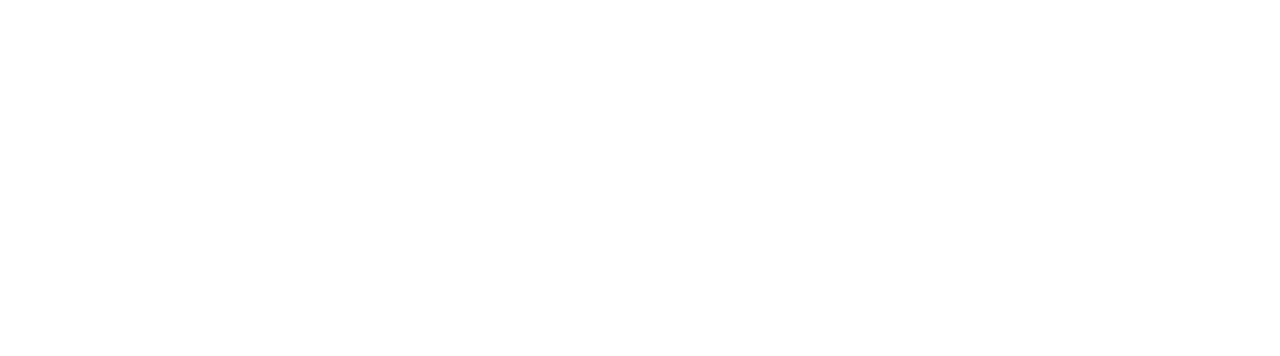
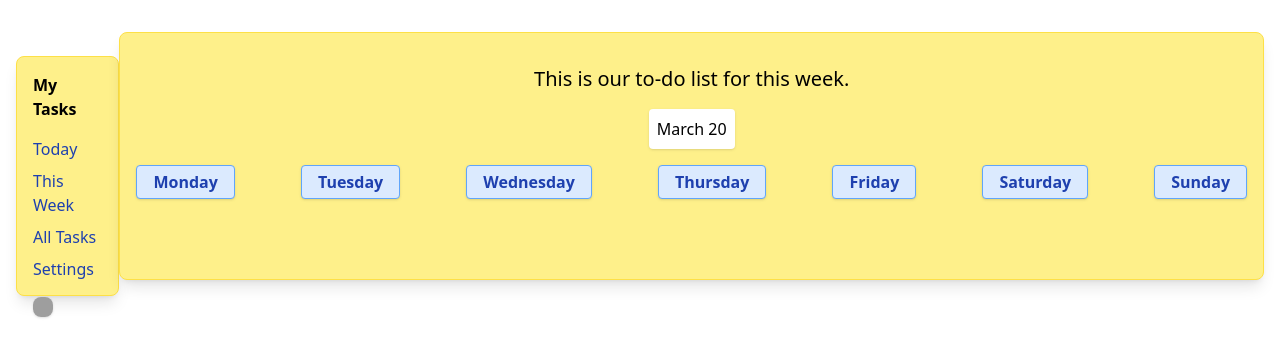
Before and after one commit to LDS-E/To-do-list-React, a React (Vite) app: page / in a window 1280 px wide. Shown: the top 356 px of the page. Built offline with nearby package versions, Linux system fonts and the light colour scheme; grey boxes are pictures that could not be loaded.

Commit message:
header and Navbar code as components

```diff
--- a/src/App.jsx
+++ b/src/App.jsx
@@ -1,12 +1,17 @@
+import React from "react";
+import NavBar from "./components/NavBar";
+import Header from "./components/header";
 
 
 function App() {
 
   return (
-    <>
-
-    </>
-  )
+    <div className="flex p-4">
+      <NavBar />
+      <Header />
+      {/* The rest of your app goes here */}
+    </div>
+  );
 }
 
 export default App
--- /dev/null
+++ b/src/components/NavBar.jsx
@@ -0,0 +1,19 @@
+import React from 'react';
+
+const NavBar = () => {
+    return (
+        <div className="bg-yellow-200 p-4 rounded-lg shadow-lg border border-yellow-300 mt-10" style={{ height: '30vh' }}>
+            <p className="font-bold mb-4">My Tasks</p>
+            <ul className="list-none">
+                <li className="mb-2"><a href="#today" className="text-blue-800 hover:text-blue-600">Today</a></li>
+                <li className="mb-2"><a href="#week" className="text-blue-800 hover:text-blue-600">This Week</a></li>
+                <li className="mb-2"><a href="#all" className="text-blue-800 hover:text-blue-600">All Tasks</a></li>
+                <li className="mb-2"><a href="#settings" className="text-blue-800 hover:text-blue-600">Settings</a></li>
+            </ul>
+            {/* Adjust image styling as needed */}
+            <img src="./img/ToDoIcon1.png" alt="alternativeIcon" className="mt-4 rounded-lg shadow" style={{ width: '2.5vh', height: '2.5vh' }} />
+        </div>
+    );
+}
+
+export default NavBar;
--- /dev/null
+++ b/src/components/header.jsx
@@ -0,0 +1,36 @@
+import React, { useState, useEffect } from 'react';
+
+const Header = () => {
+    const [todayDate, setTodayDate] = useState('');
+    const weekDays = ['Monday', 'Tuesday', 'Wednesday', 'Thursday', 'Friday', 'Saturday', 'Sunday'];
+
+    useEffect(() => {
+        const today = new Date();
+        const options = { month: 'long', day: 'numeric' };
+        setTodayDate(today.toLocaleDateString('en-US', options));
+    }, []);
+
+    return (
+        <div className="bg-yellow-200 p-4 rounded-lg shadow-lg border border-yellow-300 my-4" style={{ width: '100%' }}>
+            <div className="flex justify-center my-4 text-lg">
+                <p className="text-xl">This is our to-do list for this week.</p>
+            </div>
+            <div className="flex justify-center my-4">
+                <p className="bg-white p-2 rounded shadow">{todayDate}</p>
+            </div>
+            <div className="flex justify-between" id="week-days">
+                {weekDays.map((day, index) => (
+                    <button
+                        key={index}
+                        className="bg-blue-100 hover:bg-blue-200 text-blue-800 font-semibold py-1 px-4 border border-blue-400 rounded shadow"
+                        onClick={() => alert('Displaying tasks for ' + day)}
+                    >
+                        {day}
+                    </button>
+                ))}
+            </div>
+        </div>
+    );
+}
+
+export default Header;
```
Also changed, not shown: src/components/HeaderNav.jsx (deleted), src/index.css (line endings or trailing spaces).
